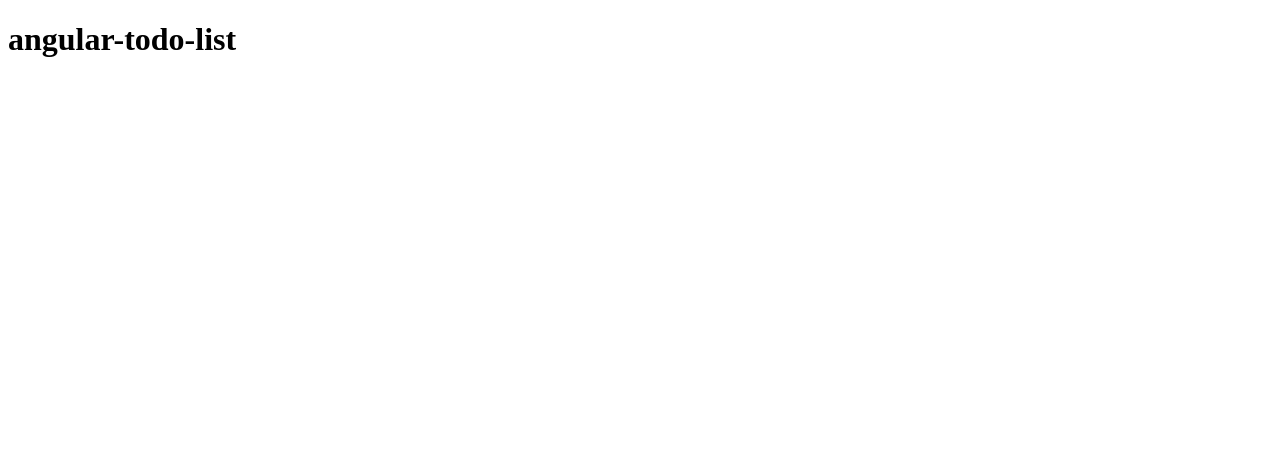
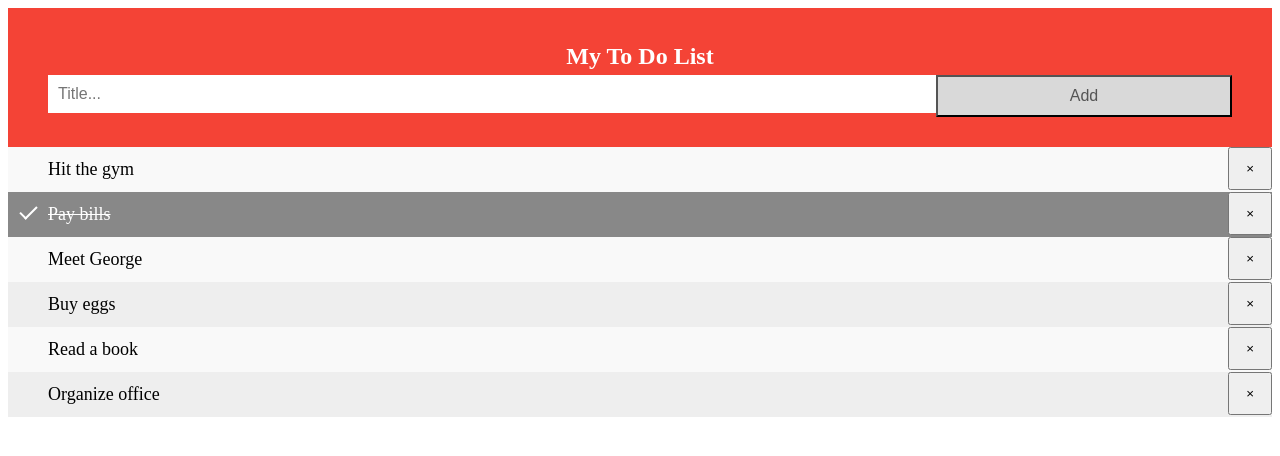
Before and after one commit to Chung1178/angular-todo-list, an Angular app: page / in a window 1280 px wide. Shown: the top 456 px of the page. Built offline with nearby package versions, Linux system fonts and the light colour scheme.

Commit message:
feat(app): implement core CRUD functionality

```diff
--- a/src/app/app.html
+++ b/src/app/app.html
@@ -1,4 +1,20 @@
-<h1>{{title()}}</h1>
+<div id="myDIV" class="header">
+  <h2 style="margin: 5px">{{ title() }}</h2>
+  <input type="text" id="myInput" placeholder="Title..." [(ngModel)]="newTodoText" />
+  <button (click)="addTodo()" class="addBtn">Add</button>
+</div>
 
-
-<router-outlet />
+<ul id="myUL">
+  @for (todo of todos(); track todo.text) {
+    <li
+      (click)="toggleTodo(todo)"
+      (keydown.enter)="toggleTodo(todo)"
+      [class.checked]="todo.completed"
+      role="button"
+      tabindex="0"
+    >
+      {{ todo.text }}
+      <button (click)="deleteTodo(todo); $event.stopPropagation()" class="close">&times;</button>
+    </li>
+  }
+</ul>
--- a/src/app/app.scss
+++ b/src/app/app.scss
@@ -0,0 +1,121 @@
+/* from w3schools example */
+body {
+  margin: 0;
+  min-width: 250px;
+}
+
+/* Include the padding and border in an element's total width and height */
+* {
+  box-sizing: border-box;
+}
+
+/* Remove margins and padding from the list */
+ul {
+  margin: 0;
+  padding: 0;
+}
+
+/* Style the list items */
+ul li {
+  cursor: pointer;
+  position: relative;
+  padding: 12px 8px 12px 40px;
+  list-style-type: none;
+  background: #eee;
+  font-size: 18px;
+  transition: 0.2s;
+
+  /* make the list items unselectable */
+  -webkit-user-select: none;
+  -moz-user-select: none;
+  -ms-user-select: none;
+  user-select: none;
+}
+
+/* Set all odd list items to a different color (zebra-stripes) */
+ul li:nth-child(odd) {
+  background: #f9f9f9;
+}
+
+/* Darker background-color on hover */
+ul li:hover {
+  background: #ddd;
+}
+
+/* When clicked on, add a background color and strike out text */
+ul li.checked {
+  background: #888;
+  color: #fff;
+  text-decoration: line-through;
+}
+
+/* Add a "checked" mark when clicked on */
+ul li.checked::before {
+  content: '';
+  position: absolute;
+  border-color: #fff;
+  border-style: solid;
+  border-width: 0 2px 2px 0;
+  top: 10px;
+  left: 16px;
+  transform: rotate(45deg);
+  height: 15px;
+  width: 7px;
+}
+
+/* Style the close button */
+.close {
+  position: absolute;
+  right: 0;
+  top: 0;
+  padding: 12px 16px 12px 16px;
+}
+
+.close:hover {
+  background-color: #f44336;
+  color: white;
+}
+
+/* Style the header */
+.header {
+  background-color: #f44336;
+  padding: 30px 40px;
+  color: white;
+  text-align: center;
+}
+
+/* Clear floats after the header */
+.header:after {
+  content: '';
+  display: table;
+  clear: both;
+}
+
+/* Style the input */
+input {
+  margin: 0;
+  border: none;
+  border-radius: 0;
+  width: 75%;
+  padding: 10px;
+  float: left;
+  font-size: 16px;
+}
+
+/* Style the "Add" button */
+.addBtn {
+  padding: 10px;
+  width: 25%;
+  background: #d9d9d9;
+  color: #555;
+  float: left;
+  text-align: center;
+  font-size: 16px;
+  cursor: pointer;
+  transition: 0.3s;
+  border-radius: 0;
+}
+
+.addBtn:hover {
+  background-color: #bbb;
+}
--- a/src/app/app.ts
+++ b/src/app/app.ts
@@ -1,12 +1,46 @@
 import { Component, signal } from '@angular/core';
-import { RouterOutlet } from '@angular/router';
+import { FormsModule } from '@angular/forms';
+
+interface Todo {
+  text: string;
+  completed: boolean;
+}
 
 @Component({
   selector: 'app-root',
-  imports: [RouterOutlet],
+  imports: [FormsModule],
   templateUrl: './app.html',
   styleUrl: './app.scss',
 })
 export class App {
-  protected readonly title = signal('angular-todo-list');
+  protected readonly title = signal('My To Do List');
+  protected readonly todos = signal<Todo[]>([
+    { text: 'Hit the gym', completed: false },
+    { text: 'Pay bills', completed: true },
+    { text: 'Meet George', completed: false },
+    { text: 'Buy eggs', completed: false },
+    { text: 'Read a book', completed: false },
+    { text: 'Organize office', completed: false },
+  ]);
+  protected newTodoText = signal('');
+
+  toggleTodo(todo: Todo) {
+    this.todos.update((currentTodos) =>
+      currentTodos.map((t) => (t === todo ? { ...t, completed: !t.completed } : t)),
+    );
+  }
+
+  addTodo() {
+    const text = this.newTodoText().trim();
+
+    if (text) {
+      this.todos.update((currentTodos) => [...currentTodos, { text: text, completed: false }]);
+    }
+
+    this.newTodoText.set('');
+  }
+
+  deleteTodo(todoToDelete: Todo) {
+    this.todos.update((currentTodos) => currentTodos.filter((todo) => todo !== todoToDelete));
+  }
 }
```
